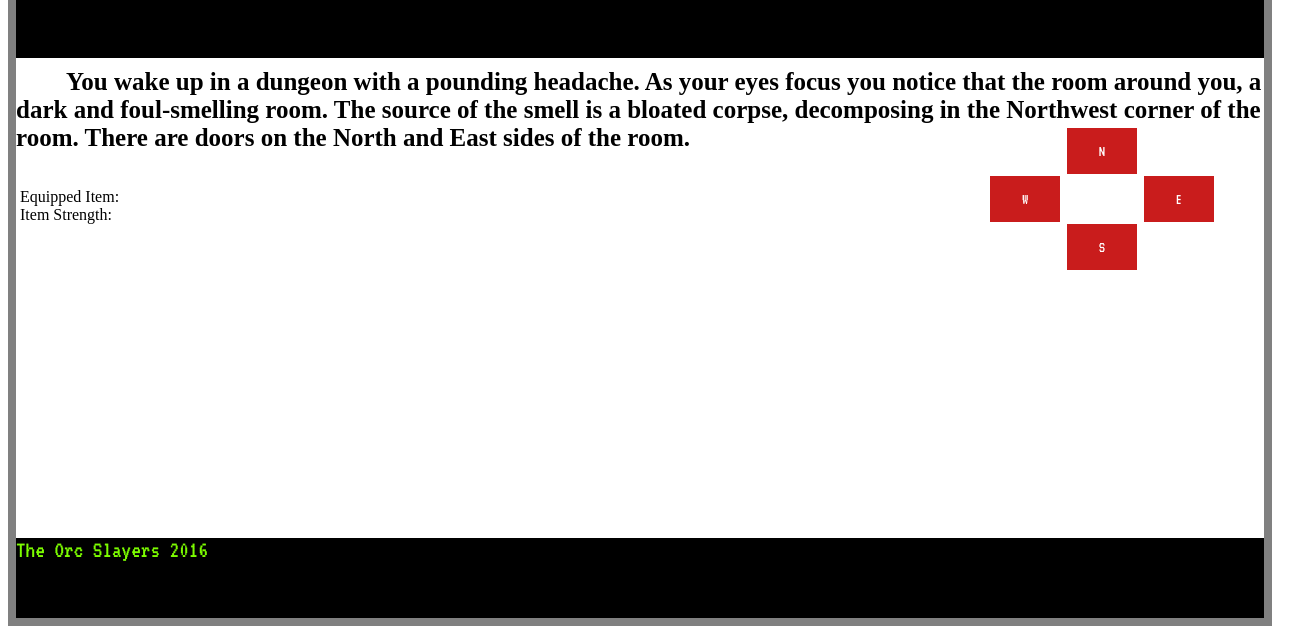
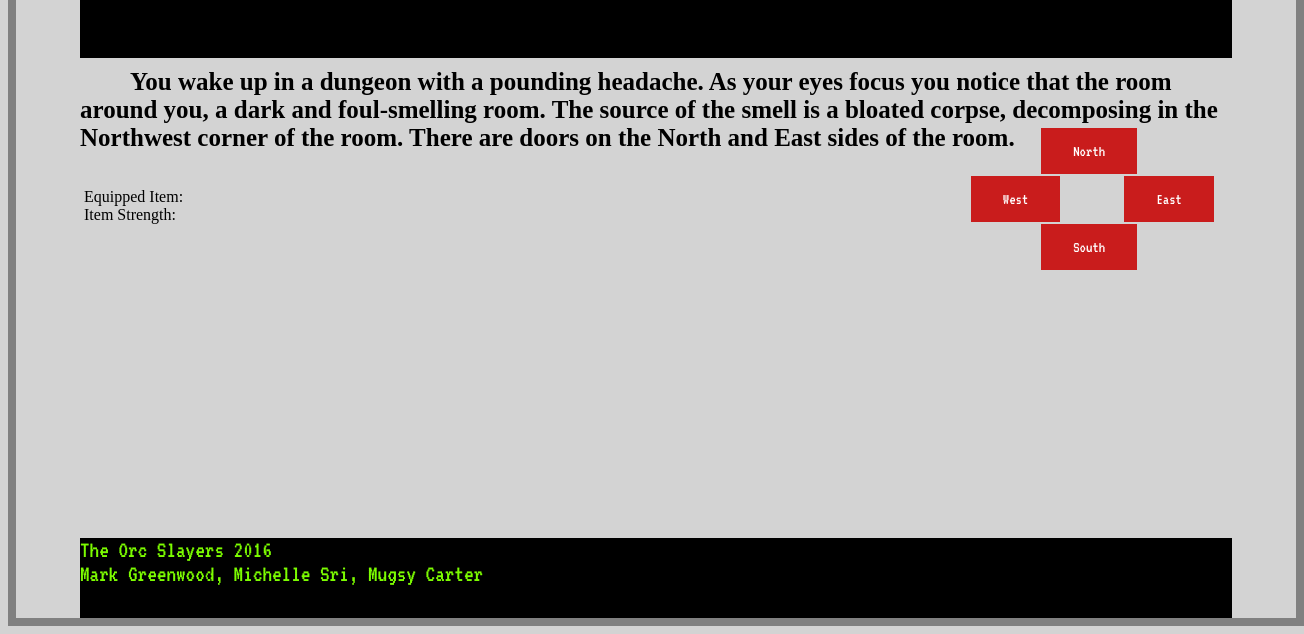
Before and after one commit to michellesri/OrcSlayer, a website built with webpack: page src/index.html in a window 1280 px wide. Both pictures are taken after a click on the button "Play". Shown: the part 198-832 px from the top of the page, 1304 px wide, since content can reach past the window. Built offline with nearby package versions, Linux system fonts and the light colour scheme; some packages are replaced by stand-ins of ours.

Commit message:
css additions

```diff
--- a/src/index.html
+++ b/src/index.html
@@ -31,10 +31,10 @@
         <p id="inventory-content">Equipped Item: {{gc.playerItemName}}<br>Item Strength: {{gc.playerItemStrength}}</p>
       </span>
       <span id="direction-ctrl" ng-show="gc.moveButtons">
-        <button id="n-btn" class="direction-button" ng-click="gc.move('N')">N</button>
-        <button id="e-btn" class="direction-button" ng-click="gc.move('E')">E</button>
-        <button id="s-btn" class="direction-button" ng-click="gc.move('S')">S</button>
-        <button id="w-btn" class="direction-button" ng-click="gc.move('W')">W</button>
+        <button id="n-btn" class="direction-button" ng-click="gc.move('N')">North</button>
+        <button id="e-btn" class="direction-button" ng-click="gc.move('E')">East</button>
+        <button id="s-btn" class="direction-button" ng-click="gc.move('S')">South</button>
+        <button id="w-btn" class="direction-button" ng-click="gc.move('W')">West</button>
       </span>
     </div>
   </div>
@@ -44,7 +44,7 @@
     <button id="play-btn" ng-click="activeTab = { showIntro: false, showInstructions: false, showGame: true };">Play</button>
   </div>
   <div class="static" id="footer">
-    <copy>The Orc Slayers 2016</copy>
+    <copy>The Orc Slayers 2016 <br> Mark Greenwood, Michelle Sri, Mugsy Carter</copy>
   </div>
 
 </body>
--- a/src/main.css
+++ b/src/main.css
@@ -7,6 +7,10 @@ margin: 0px;
 
 body {
    border: 1vh solid grey;
+   background-color: lightgrey;
+   width: 90%;
+   padding: 0 5% 0 5%;
+   /*text-align: center;*/
 }
 
 #header{
@@ -117,3 +121,7 @@ button:hover{
 .game-btn, .direction-button{
   background-color: #c91c1c;
 }
+
+.intro-buttons {
+  padding-left: 50px;
+}
```
Lines whose indentation alone changed are shown as unchanged.
